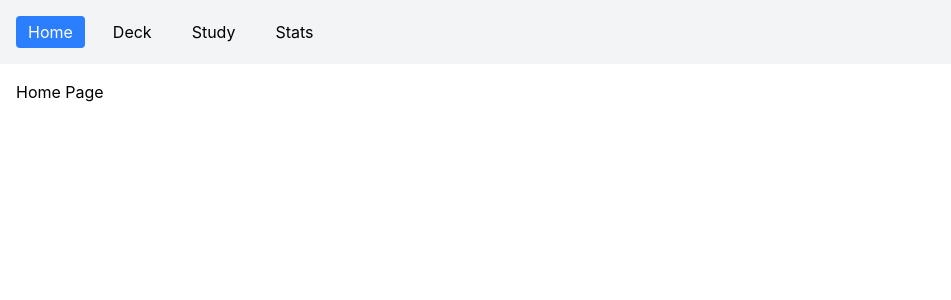
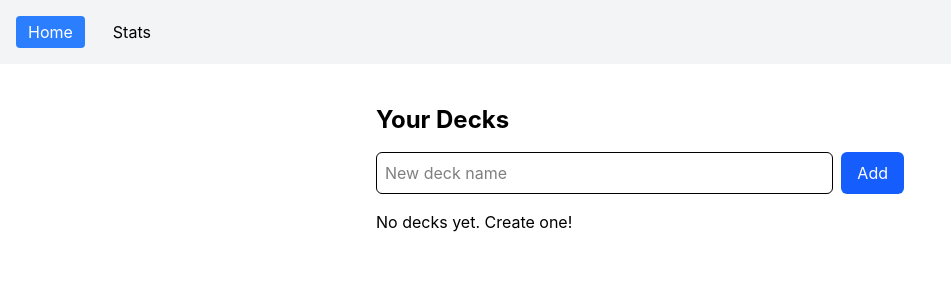
Before and after one commit to 1Princekumarsingh/Memora-A-smart-flashcard-app-with-spaced-repetition, a React (Vite) app in the folder memora-client/: page /auth in a window 1280 px wide. Both pictures are taken after typing "name@example.com", "Sample123" into the empty fields and a click on the button "Sign In". Shown: the top 300 px of the page, without its empty margins (0-951 px from the left). Built offline with nearby package versions, Linux system fonts and the light colour scheme.

Commit message:
implement auth system and initial deck feature

```diff
--- a/memora-client/src/components/Navbar.jsx
+++ b/memora-client/src/components/Navbar.jsx
@@ -1,8 +1,8 @@
-import { NavLink } from "react-router-dom"
+import { NavLink } from "react-router-dom";
 
 const Navbar = () => {
-  const baseStyle = "px-3 py-1 rounded"
-  const activeStyle = "bg-blue-500 text-white"
+  const baseStyle = "px-3 py-1 rounded";
+  const activeStyle = "bg-blue-500 text-white";
 
   return (
     <nav className="p-4 flex gap-4 bg-gray-100">
@@ -16,24 +16,6 @@ const Navbar = () => {
       </NavLink>
 
       <NavLink
-        to="/decks/1"
-        className={({ isActive }) =>
-          `${baseStyle} ${isActive ? activeStyle : ""}`
-        }
-      >
-        Deck
-      </NavLink>
-
-      <NavLink
-        to="/study/1"
-        className={({ isActive }) =>
-          `${baseStyle} ${isActive ? activeStyle : ""}`
-        }
-      >
-        Study
-      </NavLink>
-
-      <NavLink
         to="/stats"
         className={({ isActive }) =>
           `${baseStyle} ${isActive ? activeStyle : ""}`
@@ -42,7 +24,7 @@ const Navbar = () => {
         Stats
       </NavLink>
     </nav>
-  )
-}
+  );
+};
 
-export default Navbar
+export default Navbar;
--- a/memora-client/src/features/auth/components/LoginForm.jsx
+++ b/memora-client/src/features/auth/components/LoginForm.jsx
@@ -11,14 +11,13 @@ export default function LoginForm() {
   const{
     register,
     handleSubmit,
-    formState: {errors, isSubmitting},
-    reset
+    formState: {errors, isSubmitting}
   } = useForm({ resolver: zodResolver(loginSchema)})
 
   const onSubmit = async (data) => {
     console.log("Login data:", data);
 
-    // simulate API delay
+    // to simulate api delay
     await new Promise((res) => setTimeout(res, 1000));
     // reset();
 
--- a/memora-client/src/features/auth/components/SignupForm.jsx
+++ b/memora-client/src/features/auth/components/SignupForm.jsx
@@ -3,7 +3,6 @@ import { zodResolver } from "@hookform/resolvers/zod";
 import { signupSchema } from "../../../lib/schemas/auth";
 import useAuthStore from "../../../store/authStore";
 import { useNavigate } from "react-router-dom";
-import { email } from "zod";
 
 export default function SignupForm() {
     const navigate = useNavigate();
@@ -49,7 +48,7 @@ export default function SignupForm() {
 
             <div className="mb-4">
                 <label>Confirm Password</label>
-                <input type="password" {...register("confirmPassword")} className="w-full p-2 border rounder-md"/>
+                <input type="password" {...register("confirmPassword")} className="w-full p-2 border rounded-md"/>
                 {errors.confirmPassword && (
                     <p className="text-red-500 text-sm">{errors.confirmPassword.message}</p>
                 )}
--- /dev/null
+++ b/memora-client/src/features/deck/components/DeckForm.jsx
@@ -0,0 +1,23 @@
+import useDeckStore from "../hooks/useDeckStore";
+import { useState } from "react";
+
+export default function DeckForm(){
+    const [name, setName] = useState("");
+    const addDeck = useDeckStore((s) => s.addDeck);
+
+    const handleSubmit = (e) => {
+        e.preventDefault();
+
+        if(!name.trim()) return;
+
+        addDeck(name);
+        setName("");
+    }
+
+    return(
+        <form onSubmit={handleSubmit} className="mb-4 flex gap-2">
+            <input value={name} onChange={(e) => setName(e.target.value)} placeholder="New deck name" className="border p-2 rounded-md flex-grow"/>
+            <button className="bg-blue-600 text-white px-4 rounded-md">Add</button>
+        </form>
+    )
+}
--- /dev/null
+++ b/memora-client/src/features/deck/components/DeckList.jsx
@@ -0,0 +1,15 @@
+import useDeckStore from "../hooks/useDeckStore";
+import { DeckCard } from "./Deckcard";
+
+export default function DeckList(){
+    const decks = useDeckStore((s) => s.decks);
+
+    if (decks.length === 0){
+        return <p>No decks yet. Create one!</p>
+    }
+    return(
+        <div className="grid gap-3">
+            {decks.map((deck) => <DeckCard key={deck.id} deck={deck}/>)}
+        </div>
+    )
+}
--- /dev/null
+++ b/memora-client/src/features/deck/components/Deckcard.jsx
@@ -0,0 +1,13 @@
+import { Link } from "react-router-dom";
+
+export function DeckCard({ deck }) {
+  return (
+    <Link
+      to={`/decks/${deck.id}`}
+      className="block p-4 border rounded-md hover:bg-gray-50">
+
+      <h3 className="font-semibold">{deck.name}</h3>
+
+    </Link>
+  );
+}
--- /dev/null
+++ b/memora-client/src/features/deck/hooks/useDeckStore.jsx
@@ -0,0 +1,11 @@
+import { create } from "zustand";
+
+
+const useDeckStore = create((set) => ({
+    decks: [],
+    addDeck: (name) => set((state) => ({
+        decks: [...state.decks, {id: Date.now(), name}]
+    }))
+}))
+
+export default useDeckStore;
--- a/memora-client/src/pages/AuthPage.jsx
+++ b/memora-client/src/pages/AuthPage.jsx
@@ -17,8 +17,7 @@ export default function AuthPage() {
       <button
       onClick={() => setMode(mode === "login" ? "signup" : "login")}
       className="mt-4 text-blue-600">
-        {mode === "login"?
-         "Don't have an account? Sign up" : "Already have an account? Login"}
+        {mode === "login"? "Don't have an account? Sign up" : "Already have an account? Login"}
       </button>
     </div>
   )
--- a/memora-client/src/pages/DeckPage.jsx
+++ b/memora-client/src/pages/DeckPage.jsx
@@ -1,3 +1,7 @@
+import { useParams } from "react-router-dom";
+
 export default function DeckPage() {
-  return <div>Home Page</div>;
+  const{id} = useParams();
+
+  return <div>Deck ID: {id}</div>
 }
--- a/memora-client/src/pages/HomePage.jsx
+++ b/memora-client/src/pages/HomePage.jsx
@@ -1,3 +1,12 @@
+import DeckForm from "../features/deck/components/DeckForm"
+import DeckList from "../features/deck/components/DeckList"
+
 export default function HomePage() {
-  return <div>Home Page</div>;
+  return(
+    <div className="p-6 max-w-xl mx-auto">
+      <h1 className="text-2xl font-bold mb-4">Your Decks</h1>
+      <DeckForm/>
+      <DeckList/>
+    </div>
+  )
 }
--- a/memora-client/src/store/authStore.js
+++ b/memora-client/src/store/authStore.js
@@ -8,7 +8,7 @@ const useAuthStore = create(
       // hyderate and dehyderate: prevent flicker redirect and auth glitches
       hydrated: false,
 
-      isAuthenticated: () => !!get().token, //get gives the current store state
+      isAuthenticated: () => !!get().token, //get: gives the current store state
 
       login: ({ token, user }) => {
         set({ token, user });
```
